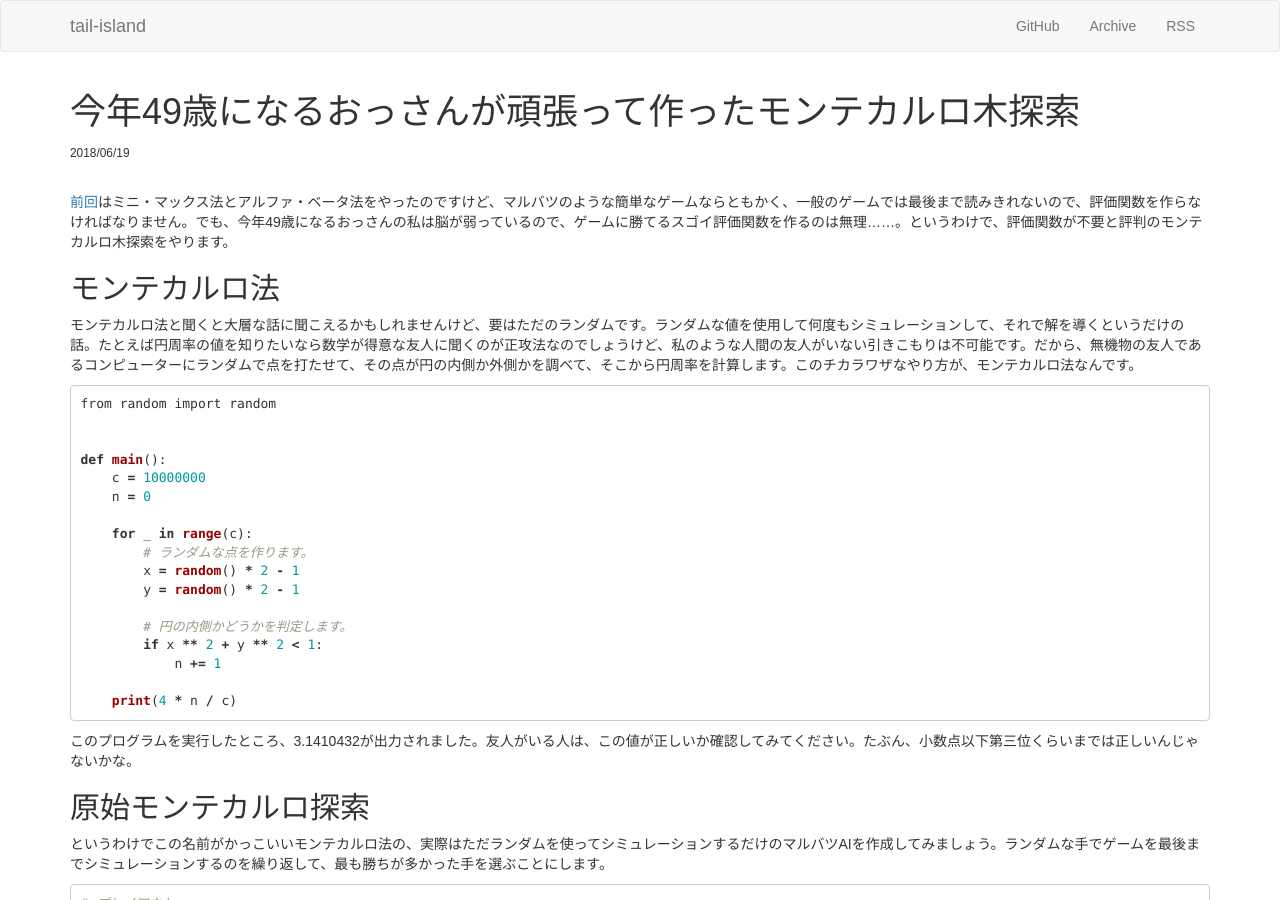
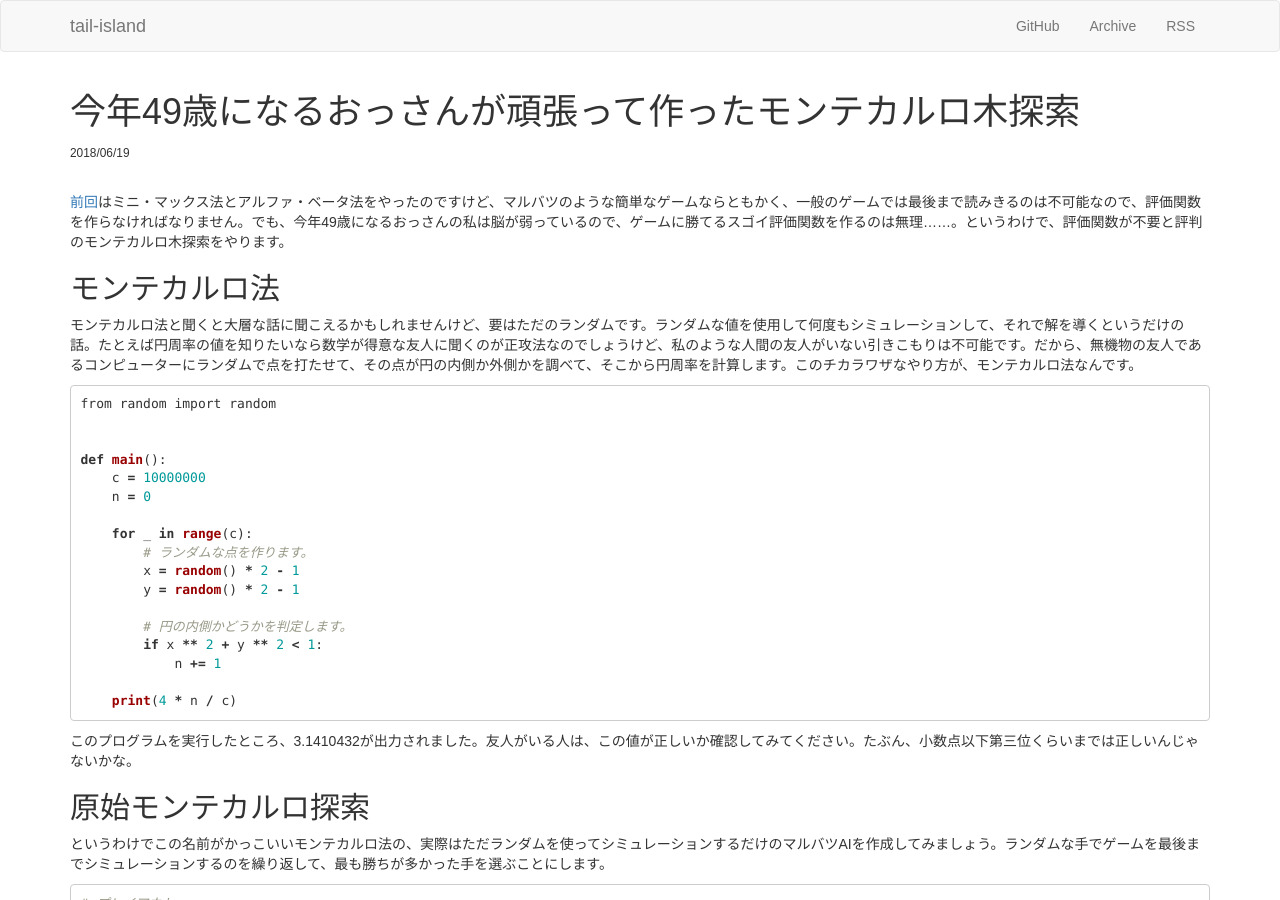
Before and after one commit to tail-island/tail-island.github.io, a Jekyll site: the page built from _posts/2018-06-19-monte-carlo-tree-search.md, in a window 1280 px wide and 900 px high. Built offline with Jekyll 4.4.1, drawn with Linux system fonts in a browser that asks for light colours.

Commit message:
typo is fixed.

```diff
--- a/_posts/2018-06-19-monte-carlo-tree-search.md
+++ b/_posts/2018-06-19-monte-carlo-tree-search.md
@@ -5,7 +5,7 @@ category: "programming"
 tags:     ["Python"]
 ---
 
-[前回](http://tail-island.github.io/programming/2018/06/15/min-max-alpha-beta.html)はミニ・マックス法とアルファ・ベータ法をやったのですけど、マルバツのような簡単なゲームならともかく、一般のゲームでは最後まで読みきれないので、評価関数を作らなければなりません。でも、今年49歳になるおっさんの私は脳が弱っているので、ゲームに勝てるスゴイ評価関数を作るのは無理……。というわけで、評価関数が不要と評判のモンテカルロ木探索をやります。
+[前回](http://tail-island.github.io/programming/2018/06/15/min-max-alpha-beta.html)はミニ・マックス法とアルファ・ベータ法をやったのですけど、マルバツのような簡単なゲームならともかく、一般のゲームでは最後まで読みきるのは不可能なので、評価関数を作らなければなりません。でも、今年49歳になるおっさんの私は脳が弱っているので、ゲームに勝てるスゴイ評価関数を作るのは無理……。というわけで、評価関数が不要と評判のモンテカルロ木探索をやります。
 
 ## モンテカルロ法
 
```
